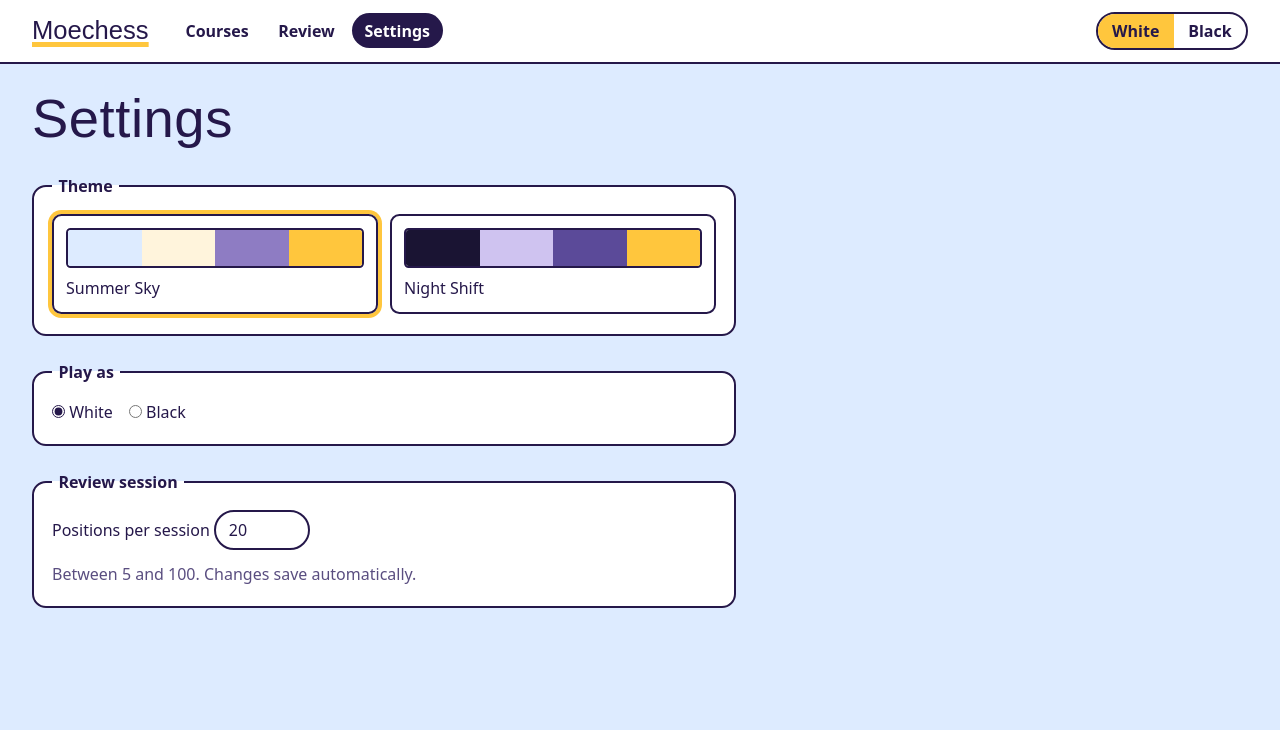
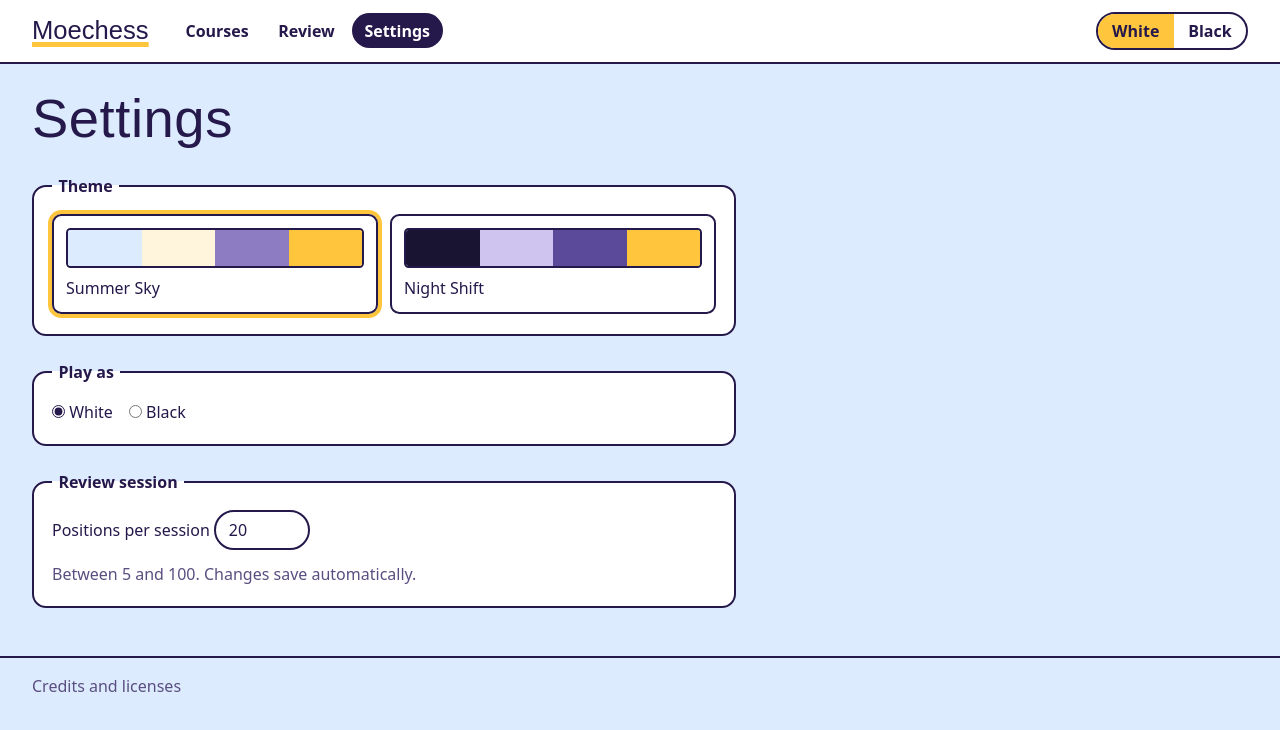
Before and after one commit to mozaldy/moechess, a Next.js app: page /settings in a window 1280 px wide. Shown: the top 730 px of the page. Built offline with nearby package versions, Linux system fonts and the light colour scheme; a web font is replaced by a local one; what ts-fsrs would draw is missing.

Commit message:
fix: link credits and licenses from a site footer
Claude-Session: https://claude.ai/code/session_01BfTAeMFyUHh6d2PzGfPGns

```diff
--- a/app/globals.css
+++ b/app/globals.css
@@ -234,6 +234,19 @@ input[type="checkbox"] {
   margin-inline: auto;
   padding-inline: clamp(1rem, 3vw, 2rem);
   padding-block: 1.5rem 3rem;
+}
+
+.mc-footer {
+  max-width: 88rem;
+  margin-inline: auto;
+  padding-inline: clamp(1rem, 3vw, 2rem);
+  padding-block: 1rem 2rem;
+  border-top: var(--mc-border-width) solid var(--mc-outline);
+  color: var(--mc-ink-muted);
+}
+
+.mc-footer a {
+  color: var(--mc-ink-muted);
 }
 
 .mc-storage-banner {
--- a/app/layout.tsx
+++ b/app/layout.tsx
@@ -1,6 +1,7 @@
 import type { Metadata } from "next";
 import type { CSSProperties } from "react";
 import { Atkinson_Hyperlegible_Next, Dela_Gothic_One } from "next/font/google";
+import Link from "next/link";
 import { TopBar } from "@/components/nav/TopBar";
 import { StorageBanner } from "@/components/workspace/StorageBanner";
 import { WorkspaceProvider } from "@/components/workspace/Providers";
@@ -43,6 +44,9 @@ export default function RootLayout({ children }: LayoutProps<"/">) {
           <main id="main" className="mc-main">
             {children}
           </main>
+          <footer className="mc-footer">
+            <Link href="/credits">Credits and licenses</Link>
+          </footer>
         </WorkspaceProvider>
       </body>
     </html>
```
Also changed, not shown: 3 other files (tests, documents, lock files or other folders).
